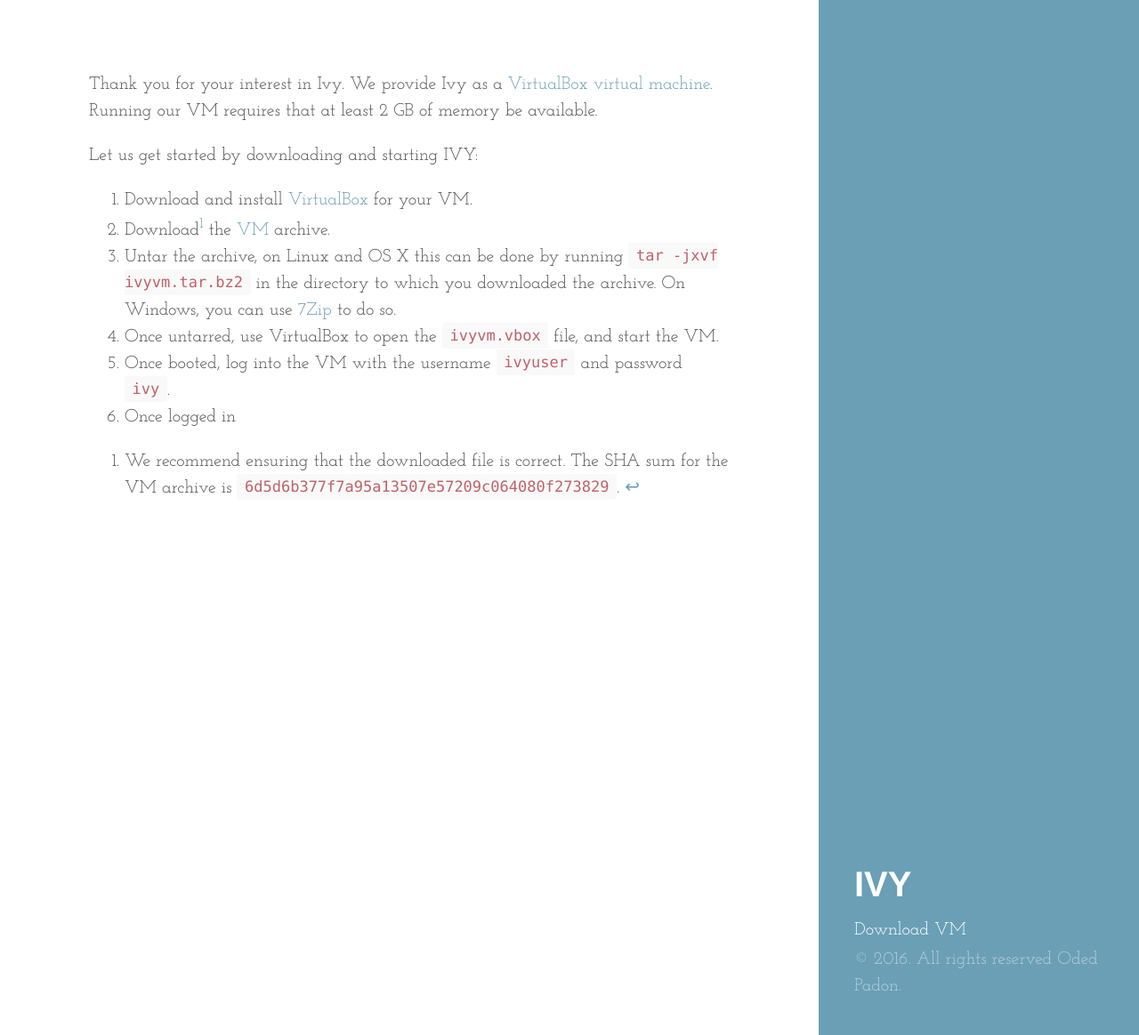
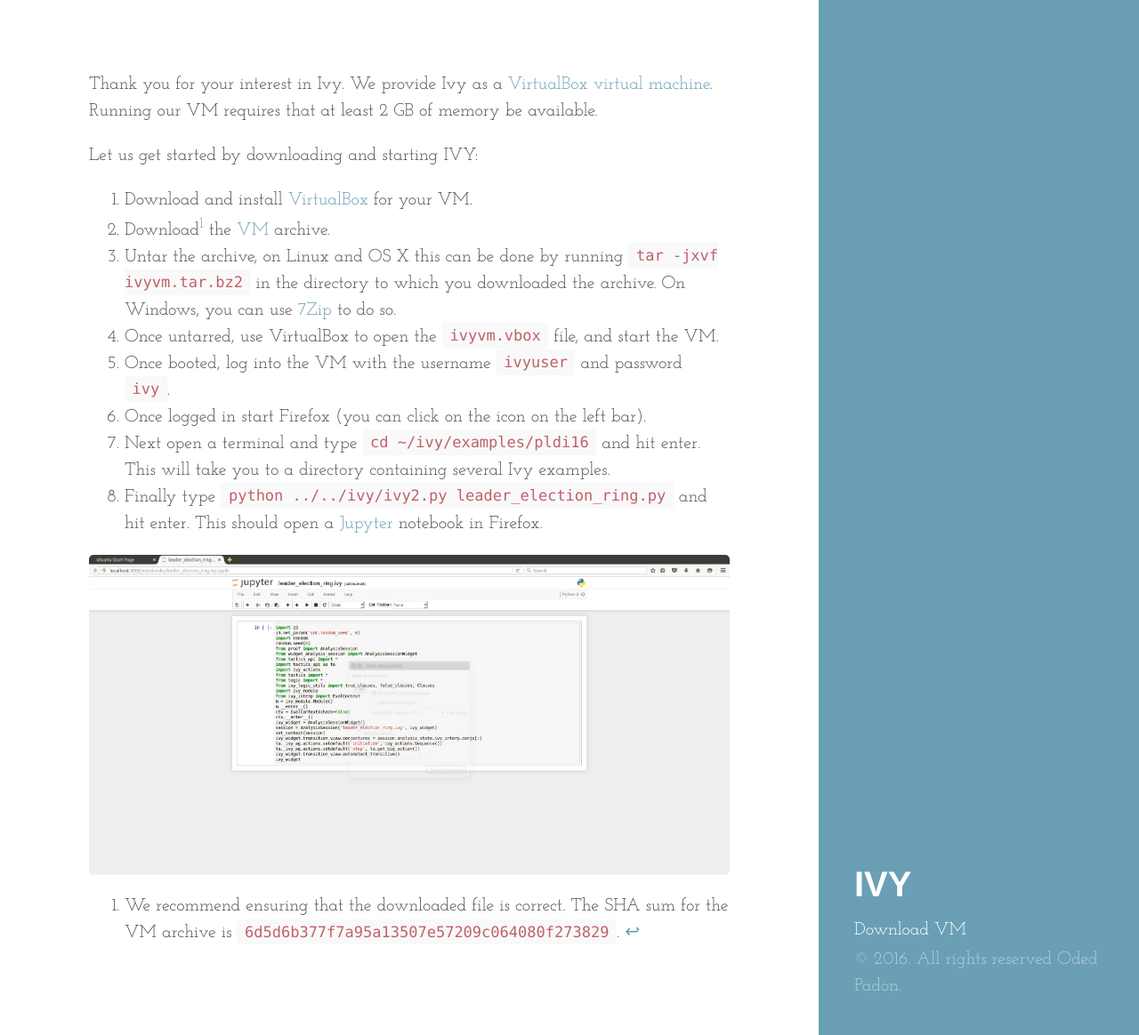
Before and after one commit to apanda/ivy, a Jekyll site: the page built from index.md, in a window 1280 px wide and 1164 px high. Shown: the whole window at 89% size. Built offline with Jekyll 4.4.1, drawn with Linux system fonts in a browser that asks for light colours.

Commit message:
Add picture, plus some more content

````diff
--- a/index.md
+++ b/index.md
@@ -11,7 +11,10 @@
 3. Untar the archive, on Linux and OS X this can be done by running ```tar -jxvf ivyvm.tar.bz2``` in the directory to which you downloaded the archive. On Windows, you can use [7Zip](http://www.7-zip.org/download.html) to do so.
 3. Once untarred, use VirtualBox to open the ```ivyvm.vbox``` file, and start the VM.
 4. Once booted, log into the VM with the username ```ivyuser``` and password ```ivy```.
-5. Once logged in
+5. Once logged in start Firefox (you can click on the icon on the left bar).
+6. Next open a terminal and type ```cd ~/ivy/examples/pldi16``` and hit enter. This will take you to a directory containing several Ivy examples.
+7. Finally type ```python ../../ivy/ivy2.py leader_election_ring.py``` and hit enter. This should open a [Jupyter](http://jupyter.org/) notebook in Firefox.
 
+![Ivy started]({{ site.url }}/assets/jupyter.png)
 
 [^1]: We recommend ensuring that the downloaded file is correct. The SHA sum for the VM archive is ``6d5d6b377f7a95a13507e57209c064080f273829``.
````
Also changed, not shown: assets/jupyter.png (added), 4 other files.
